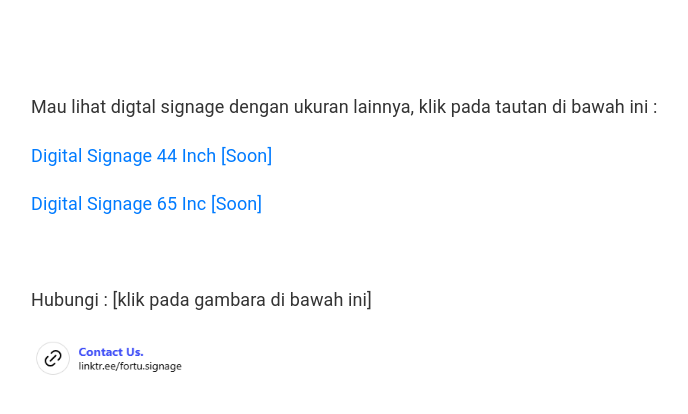
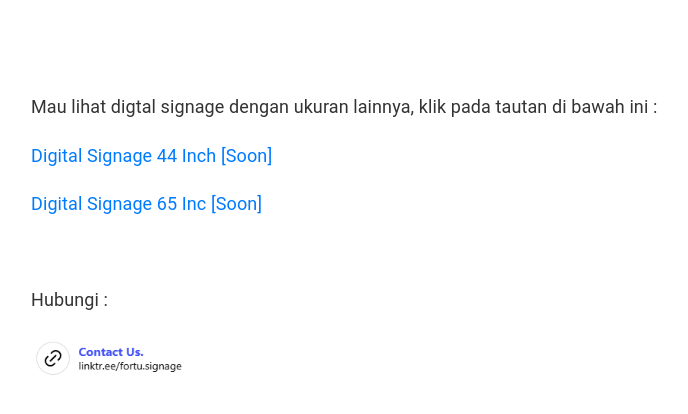
Before and after one commit to FortuDigitalSignage/32inch, a plain HTML site: page index.html in a window 1280 px wide. Shown: the part 2457-2871 px from the top of the page, without its empty margins (209-897 px from the left). Drawn offline with Linux system fonts and the light colour scheme.

Commit message:
Update index.html

```diff
--- a/index.html
+++ b/index.html
@@ -101,7 +101,7 @@
 <p> <a href="" target="_blank">Digital Signage 65 Inc [Soon]</a> </p>
 <br>
 
-<p>Hubungi : [klik pada gambara di bawah ini] </p>
+<p>Hubungi :</p>
 <p> <a href="https://linktr.ee/fortu.signage?fbclid=PAZXh0bgNhZW0CMTEAAaegQp2Oz8lLv8V1iPipOv2z0PDlxqveh-33mRMWFt2OVsqcS6x69CbagfsN7w_aem__9RcJwmvw8ggk2aHZopf4g" target="_blank">
 <img src="ContacUS.png" width="180" height="80" alt="Deskripsi Gambar"></p>
 <br>
```
